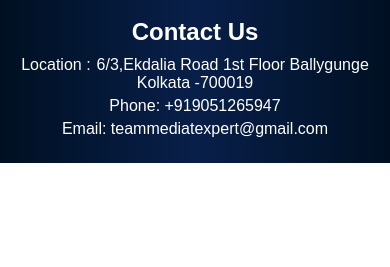
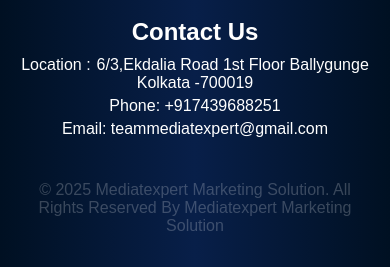
Before and after one commit to ratnakar123456/mediatexpert, a plain HTML site: page index.html in a window 390 px wide. Shown: the part 4077-4344 px from the top of the page. Before the commit the page ends 4240 px from the top, so only its background shows below. Drawn offline with Linux system fonts and the light colour scheme.

Commit message:
Your commit message

```diff
--- a/index.html
+++ b/index.html
@@ -502,7 +502,7 @@
           <a href="https://youtube.com/@mediatexpert?si=AinqcmH99Ll5zbco" class="social-icon" target="_blank">
             <i class="fab fa-youtube"></i>
           </a>
-          <a href="https://whatsapp.com/channel/0029VayFFum3rZZTUoC4uv0U" class="social-icon" target="_blank">
+          <a href="https://whatsapp.com/channel/0029Vb5Q9Iq5PO17kxeK8N2z" class="social-icon" target="_blank">
             <i class="fab fa-whatsapp"></i>
           </a>
           <a href="https://t.me/mediatexpert" class="social-icon" target="_blank">
@@ -514,10 +514,14 @@
       <div class="contact-section">
         <h2>Contact Us</h2>
         <p><span style="color:white; padding-right: 6px;">Location :</span>6/3,Ekdalia Road 1st Floor Ballygunge Kolkata -700019</p>
-        <p>Phone: +919051265947</p>
+        <p>Phone: +917439688251</p>
         <p>Email: teammediatexpert@gmail.com</p>
       </div>
     </div>
+<div class="copyright" style="color: rgba(255, 255, 255, 0.219); text-align: center; padding: 12px 8px; font-size: 1rem;  margin-top: 26px;">
+  &copy; <span id="copyright-year"></span> Mediatexpert Marketing Solution.<br class="copyright-break">
+  All Rights Reserved By Mediatexpert Marketing Solution
+</div>
   </footer>
 
 
@@ -525,6 +529,9 @@
 
 
   <script src="script.js"></script>
+  <script>
+     document.getElementById('copyright-year').textContent = new Date().getFullYear();
+  </script>
 </body>
 
 </html>
--- a/style.css
+++ b/style.css
@@ -1512,3 +1512,13 @@ font-size: 18px;
 .close-btn:hover {
   background-color: #1565C0;
 }
+
+ @media (max-width: 600px) {
+    .copyright {
+      font-size: 0.95rem;
+      padding: 10px 2px;
+    }
+    .copyright-break {
+      display: none;
+    }
+  }
```
